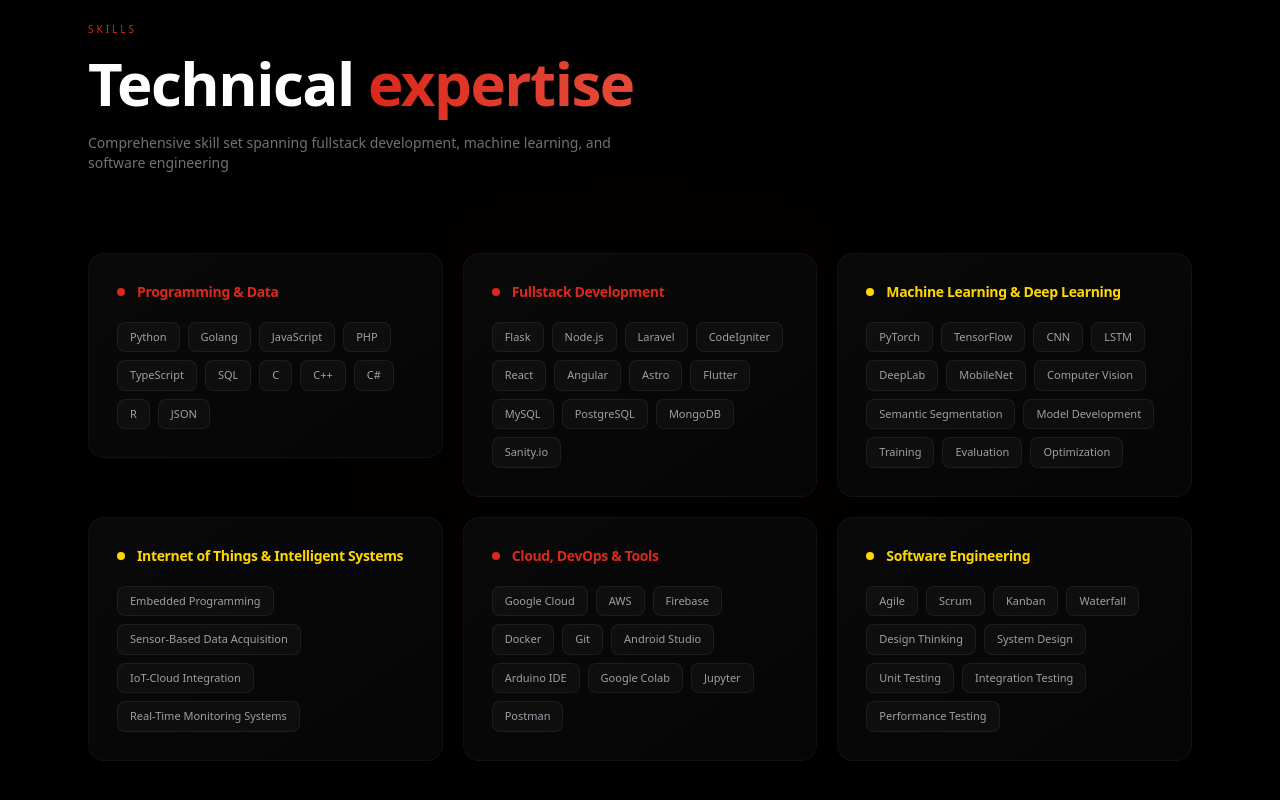
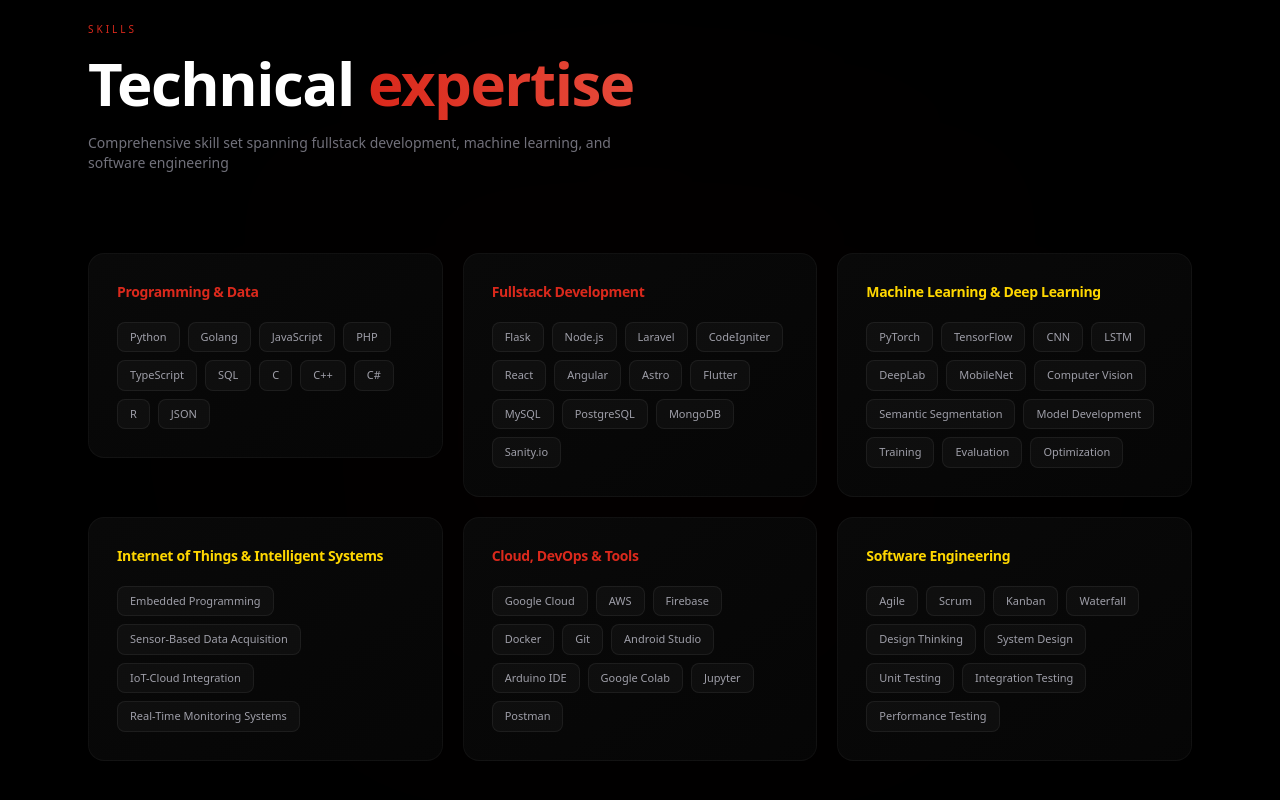
Before and after one commit to walidhnf25/my-portofolio, a Next.js app: page / in a window 1280 px wide. Shown: the part 9888-10688 px from the top of the page. Built offline with nearby package versions, Linux system fonts and the light colour scheme.

Commit message:
refactor(skills): simplify category headers for cleaner minimal layout

```diff
--- a/components/sections/Skills.tsx
+++ b/components/sections/Skills.tsx
@@ -114,18 +114,12 @@ export default function Skills() {
                 />
 
                 {/* Category Title */}
-                <div className="flex items-center gap-3 mb-5">
-                  <div
-                    className="w-2 h-2 rounded-full"
-                    style={{ backgroundColor: category.accentColor }}
-                  />
-                  <h3
-                    className="text-sm font-semibold tracking-tight"
-                    style={{ color: category.accentColor }}
-                  >
-                    {category.title}
-                  </h3>
-                </div>
+                <h3
+                  className="text-sm font-semibold tracking-tight mb-5"
+                  style={{ color: category.accentColor }}
+                >
+                  {category.title}
+                </h3>
 
                 {/* Skills Tags */}
                 <div className="flex flex-wrap gap-2">
```
